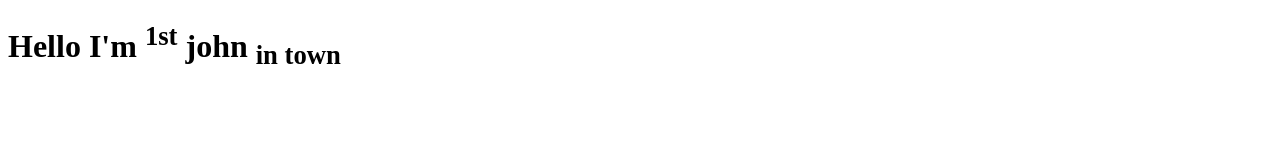
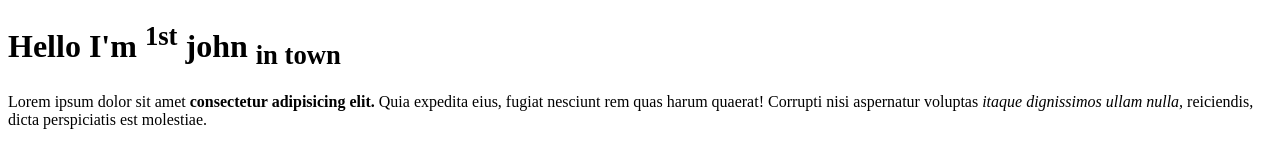
Before and after one commit to n1450/webdev, a plain HTML site: page index.html in a window 1280 px wide. Drawn offline with Linux system fonts and the light colour scheme.

Commit message:
strong and em

```diff
--- a/index.html
+++ b/index.html
@@ -8,5 +8,6 @@
 </head>
 <body>
 <h1>Hello I'm <sup>1st</sup> john <sub>in town</sub></h1>
+<p>Lorem ipsum dolor sit amet <strong> consectetur adipisicing elit.</strong> Quia expedita eius, fugiat nesciunt rem quas harum quaerat! Corrupti nisi aspernatur voluptas <em> itaque dignissimos ullam nulla, </em> reiciendis, dicta perspiciatis est molestiae.</p>
 </body>
 </html>
```
